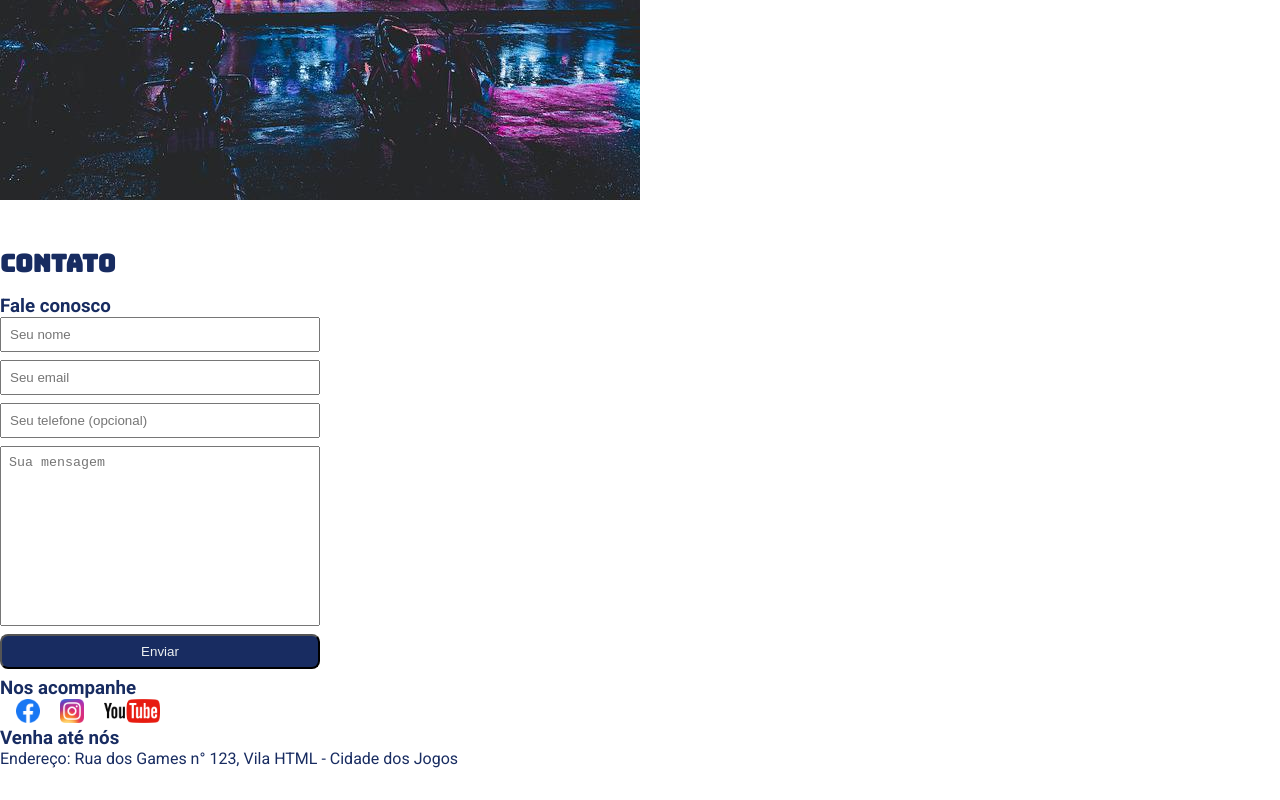
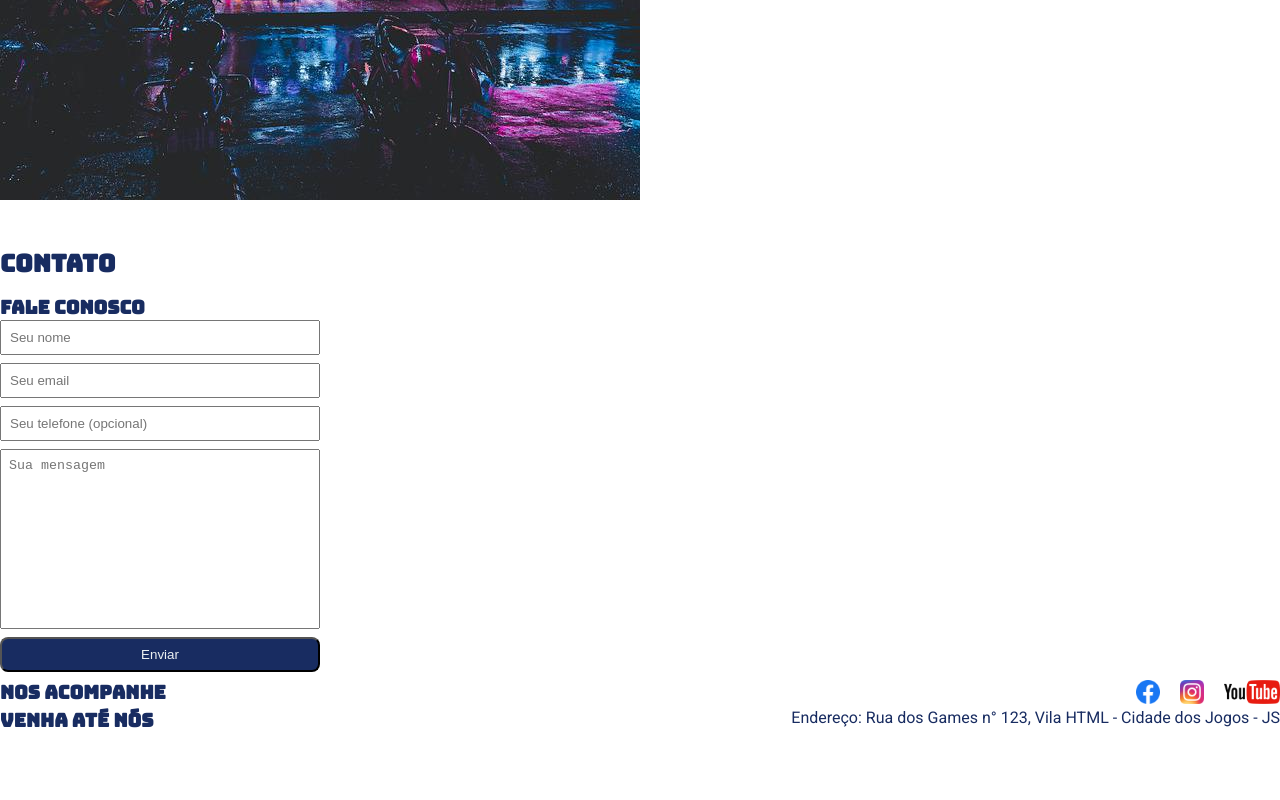
Before and after one commit to rafaeleru/Service, a plain HTML site: page GameShop.html in a window 1280 px wide. Shown: the part 379-1179 px from the top of the page. After the commit the page ends 1138 px from the top, so only its background shows below. Drawn offline with Linux system fonts and the light colour scheme.

Commit message:
Trying to resolve the body project

```diff
--- a/GameShop.html
+++ b/GameShop.html
@@ -23,7 +23,7 @@
         </div>
     </header>
     <body>
-        <section id="about">
+        <section>
             <div class="container">
                 <img class="store-front" src="./images/loja.jpg" alt="Fachada da loja Game Shop">
                 <div>
@@ -39,11 +39,11 @@
             </div>
         </section>
         <section id="contact">
+            <h2>Contato</h2>
             <div class="container">
-                <h2>Contato</h2>
-                <div>
+                <div class="contact-methods">
                     <h3>Fale conosco</h3>
-                    <form action="">
+                    <form>
                         <input type="text" placeholder="Seu nome" required />
                         <input type="email" placeholder="Seu email" required />
                         <input type="tel" placeholder="Seu telefone (opcional)" />
@@ -51,18 +51,19 @@
                         <button type="submit">Enviar</button>
                     </form>
                 </div>
-            </div>
-            <div>
+            </div  >
+            <div class="container">
                 <h3>Nos acompanhe</h3>
                 <ul class="social-media">
                     <li><a href="#" title="Siga-nos no Facebook"><img src="./images/facebook.png" alt="Facebook"></a></li>
                     <li><a href="#" title="Siga-nos no Instagram"><img src="./images/instagram.png" alt="Instagram"></a></li>
-                    <li><a href="#" title="Siga-nos no YouTube"><img src="./images/youtube.png" alt="YouTube"></a></li>
+                    <li><a href="#" title="Visite nosso canal no YouTube"><img src="./images/youtube.png" alt="YouTube"></a></li>
                 </ul>
             </div>
-            <div>
+            <div class="container">
                 <h3>Venha até nós</h3>
-                <p>Endereço: Rua dos Games n° 123, Vila HTML - Cidade dos Jogos</p>            </div>
-        </section>
+                <p>Endereço: Rua dos Games n° 123, Vila HTML - Cidade dos Jogos - JS</p>            </div>
+            </div>
+            </section>
     </body>
 </html>
--- a/main.css
+++ b/main.css
@@ -1,12 +1,10 @@
-/* Estilo 1 */
 * {
     margin: 0;
     padding: 0;
     box-sizing: border-box;
 }
 
-header,
-section h2 {
+header, h2, h3{
     font-family: "Bungee", sans-serif;
 }
 
@@ -14,7 +12,7 @@ body {
     font-family: "Roboto", sans-serif;
 }
 
-/* Estilo 2 */
+
 header {
     padding: 16px 0;
     color: #ecf0f1;
@@ -32,28 +30,15 @@ a {
     text-decoration: none;
 }
 
-/* Estilo 3 */
 .container {
+    display: flex;
+    justify-content: space-between;
+    align-items: center;
     max-width: 1280px;
     width: 100%;
     margin: 0 auto;
 }
 
-/* Estilo 4 */
-.container {
-    display: flex;
-    justify-content: space-between;
-    align-items: center;
-}
-/* Estilo 5 */
-.container,
-section .container{
-    display: flex;
-    align-items: center;
-    justify-content: space-between;
-}
-
-/* Estilo 6 */
 .brands-list img{
     height: 24px;
 }
@@ -62,39 +47,34 @@ section .container{
     display: inline;
     margin-right: 8px;
 }
-/* Estilo 7 */
-section .container {
+
+.container {
     align-items: flex-start;
 }
 
 section{
     padding: 24px 0;
-}
-
-section h2 {
-    margin-bottom: 16px;
-
-}
-
-section{
     color: #182c61;
 }
 
-section p {
+h2 {
+    margin-bottom: 16px;
+}
+
+p {
     margin-bottom: 8px;
 }
 
-/* Estilo 8 */
 .store-front {
     margin-right: 32px;
 }
 
-#contact .container{
+#contact {
     display: block;
 }
 
-.contact-methods {
-    justify-content: space-between;
+#contact.container {
+    display: inline-block;
 }
 
 form input,
@@ -130,12 +110,11 @@ input:focus{
     height: 24px;
 }
 
-.social-media {
+.social-media{
     display: inline;
-    margin-right: 8px;
 }
 
-.social-media a {
+.social-media li a {
     text-decoration: none;
     color: #182c61;
 }
```
